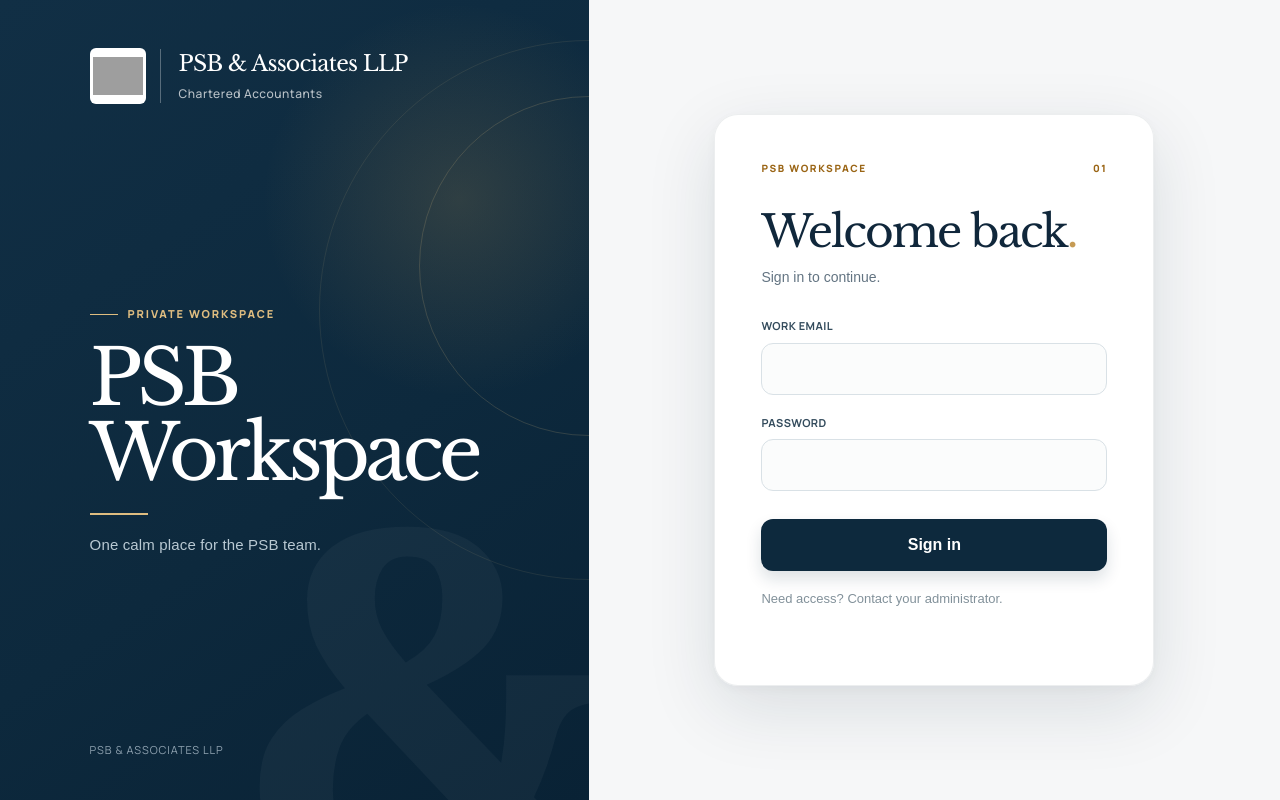
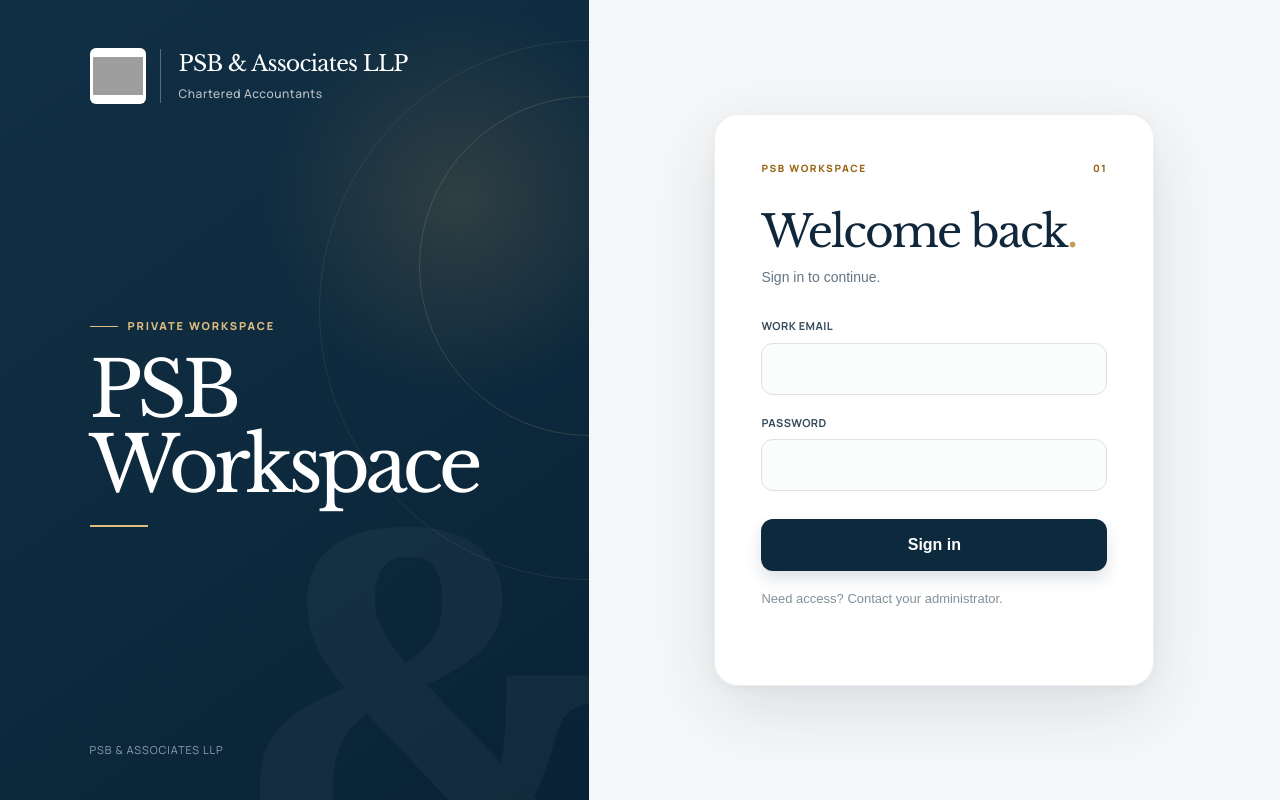
Before and after one commit to DarshanChoudhari2022/CA-CRM, a Next.js app: page /login in a window 1280 px wide. Built offline with nearby package versions, Linux system fonts and the light colour scheme; grey boxes are pictures that could not be loaded.

Commit message:
Remove login tagline

```diff
--- a/src/app/(auth)/login/page.tsx
+++ b/src/app/(auth)/login/page.tsx
@@ -15,7 +15,6 @@ export default function LoginPage() {
               Workspace
             </h1>
             <div className="auth-rule" />
-            <p>One calm place for the PSB team.</p>
           </div>
           <small>PSB &amp; Associates LLP</small>
         </div>
```
